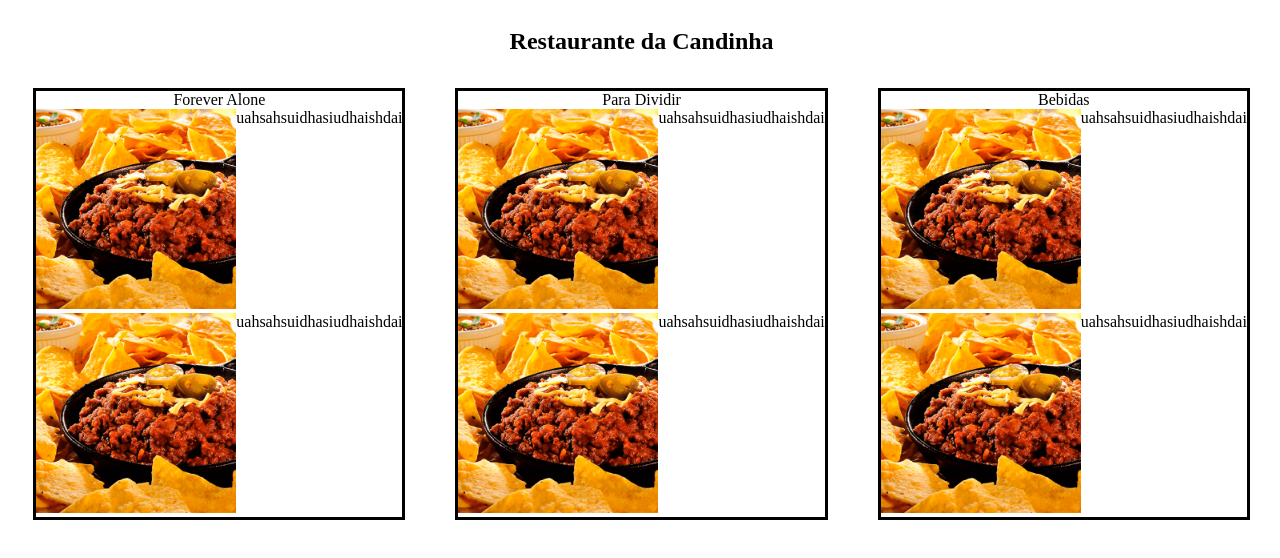
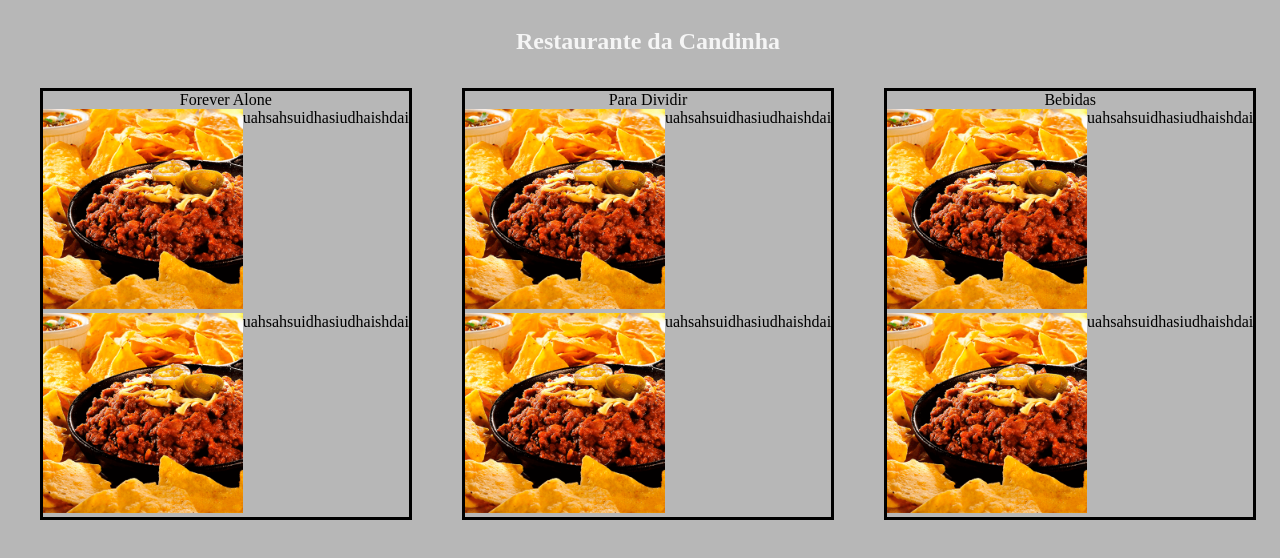
Before and after one commit to johnsjohns/projeto_cardapio, a plain HTML site: page index.html in a window 1280 px wide. Drawn offline with Linux system fonts and the light colour scheme.

Commit message:
Inicando o processo de estilização

```diff
--- a/css/grid.css
+++ b/css/grid.css
@@ -1,5 +1,5 @@
 .main {
     display: grid;
-    grid-row: 5% 50% 50%;
-    grid-template-areas: "inicio" "titulo" "cartoes";
+    grid-row: 30% 70%;
+    grid-template-areas: "titulo" "cartoes";
 }
--- a/css/index.css
+++ b/css/index.css
@@ -1,18 +1,20 @@
 body {
-    width: 99%;
+    width: 100%;
     height: 100%;
+    background-color: #B7B7B7;
 }
 
 h2 {
     grid-area: titulo;
-    grid-row: 2/2;
+    grid-row: 1/2;
     text-align: center;
     padding-bottom: 10pt;
+    color: whitesmoke;
 }
 
 .menu {
     grid-area: cartoes;
-    grid-row: 3/3;
+    grid-row: 2/3;
     height: 100%;
 }
 
```
